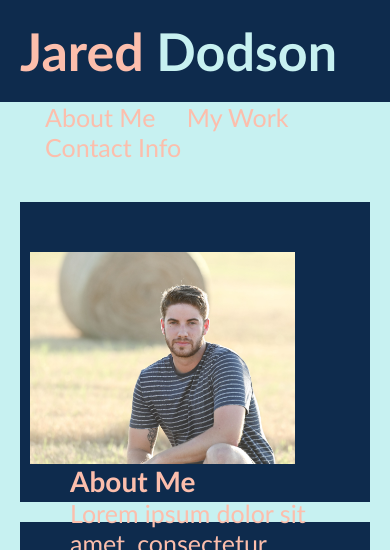
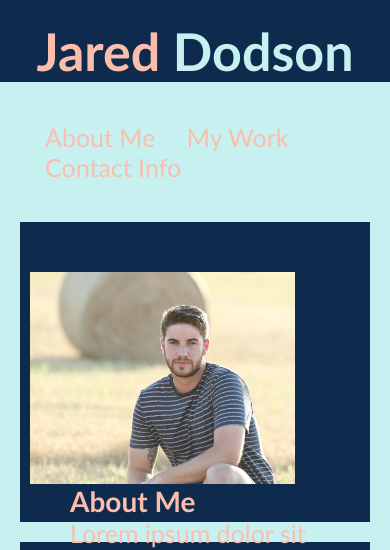
Before and after one commit to jareddodson/Portfolio, a plain HTML site: page index.html in a window 390 px wide. Shown: the top 550 px of the page. Drawn offline with Linux system fonts and the light colour scheme.

Commit message:
Adding media queries

```diff
--- a/assets/style.css
+++ b/assets/style.css
@@ -117,3 +117,41 @@ p {
     display: block;
     max-width: 230px;
 }
+
+footer h2 {
+    font-size: 20px;
+}
+
+@media screen and (max-width: 980px) {
+    header {
+        padding-bottom: 0;
+        justify-content: center;
+      }  header h1 {
+        width: 100%;
+        text-align: center;
+      } header div ul {
+        margin-top: 20px;
+        width: 100%;
+        justify-content: center;
+      } footer h2, footer {
+        text-align: center;
+        width: 100%;
+      }
+}
+
+@media screen and (max-width: 768px) {
+    header {
+        padding-bottom: 0;
+        justify-content: center;
+      }  header h1 {
+        width: 100%;
+        text-align: center;
+      } header div ul {
+        margin-top: 20px;
+        width: 100%;
+        justify-content: center;
+      } footer h2, footer {
+        text-align: center;
+        width: 100%;
+      }
+}
--- a/index.html
+++ b/index.html
@@ -46,7 +46,12 @@
                     Lorem ipsum dolor sit amet, consectetur adipiscing elit, sed do eiusmod tempor incididunt ut labore et dolore magna aliqua. Ut enim ad minim veniam, quis nostrud exercitation ullamco laboris nisi ut aliquip ex ea commodo consequat. Duis aute irure dolor in reprehenderit in voluptate velit esse cillum dolore eu fugiat nulla pariatur. Excepteur sint occaecat cupidatat non proident, sunt in culpa qui officia deserunt mollit anim id est laborum.
                 </p>
             </div>
-
+            <footer>
+                <h2>Made with ❤️️ by Jared Dodson</h2>
+                <p>
+                    &copy; 2021 Jared Dodson, Portfolio.
+                </p>
+            </footer>
 
 
 
```
